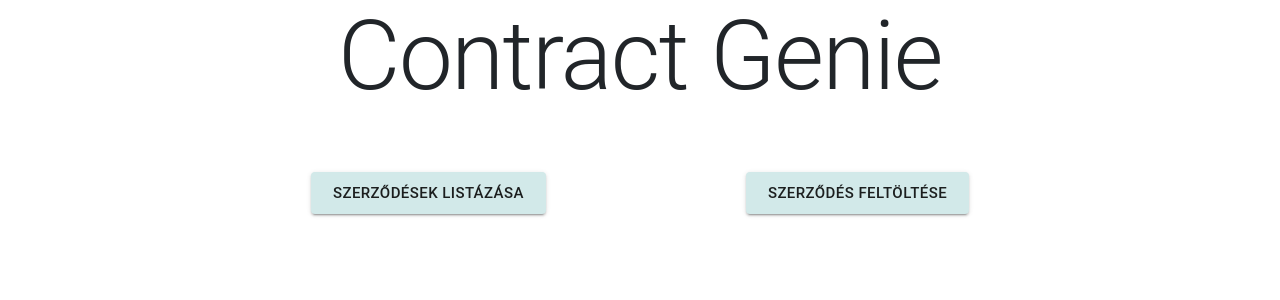
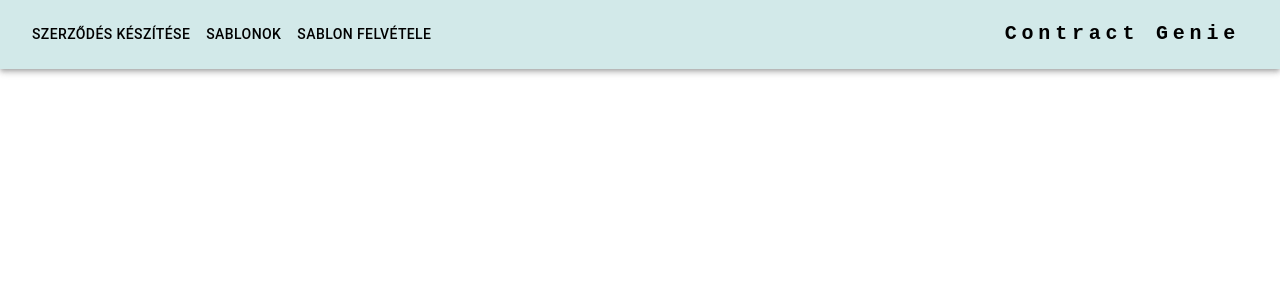
Before and after one commit to galkincso/ContractGenie, a React (Create React App) app in the folder client/: page / in a window 1280 px wide. Shown: the top 300 px of the page. Built offline with nearby package versions, Linux system fonts and the light colour scheme.

Commit message:
frontend
app bar

```diff
--- a/client/src/App.js
+++ b/client/src/App.js
@@ -14,13 +14,6 @@
 
   return (
     <>
-      <div className='header'>
-        <Box sx={{ width: '100%' }}>
-          <Typography variant="h1">
-            Contract Genie
-          </Typography>
-        </Box>
-      </div>
 
       <BrowserRouter>
         <Routes>
@@ -38,3 +31,13 @@
 export default App;
 
 // {contracts.map((contract) => <p key={contract.id}>{contract.id}-{contract.name}</p>)}
+
+/*
+<div className='header'>
+        <Box sx={{ width: '100%' }}>
+          <Typography variant="h1">
+            Contract Genie
+          </Typography>
+        </Box>
+      </div>
+*/
--- a/client/src/pages/Home.js
+++ b/client/src/pages/Home.js
@@ -1,24 +1,152 @@
 import React from 'react';
 import Button from '@mui/material/Button';
 import { useNavigate } from 'react-router-dom';
+import { AppBar, Avatar, Box, Container, IconButton, Menu, MenuItem, Toolbar, Tooltip, Typography } from '@mui/material';
+import MenuIcon from '@mui/icons-material/Menu';
+import AdbIcon from '@mui/icons-material/Adb';
+
 
 const Home = () => {
 
     const navigate = useNavigate();
+    const pages = ['Szerződés készítése', 'Sablonok', 'Sablon felvétele'];
 
-    function handleClickList (event) {
+    function handleClickList(event) {
         navigate("/list");
     }
-    function handleClickUpload (event) {
+    function handleClickUpload(event) {
         navigate("/upload");
     }
+    function handleNavigation(page) {
+        console.log("Page: ", page);
+    }
+
+    const [anchorElNav, setAnchorElNav] = React.useState(null);
+    const [anchorElUser, setAnchorElUser] = React.useState(null);
+
+    const handleOpenNavMenu = (event) => {
+        setAnchorElNav(event.currentTarget);
+    };
+
+    const handleCloseNavMenu = () => {
+        setAnchorElNav(null);
+    };
+
+    const handleCloseUserMenu = () => {
+        setAnchorElUser(null);
+    };
+
+
 
     return (
         <>
+            <AppBar position="static">
+                <Container maxWidth="xl">
+                    <Toolbar disableGutters>
+
+                        {/* Keskeny*/}
+                        <Box sx={{ flexGrow: 1, display: { xs: 'flex', md: 'none' } }}>
+                            <IconButton
+                                size="large"
+                                aria-label="account of current user"
+                                aria-controls="menu-appbar"
+                                aria-haspopup="true"
+                                onClick={handleOpenNavMenu}
+                                color="inherit">
+                                <MenuIcon />
+                            </IconButton>
+                            <Menu
+                                id="menu-appbar"
+                                anchorEl={anchorElNav}
+                                anchorOrigin={{
+                                    vertical: 'bottom',
+                                    horizontal: 'left',
+                                }}
+                                keepMounted
+                                transformOrigin={{
+                                    vertical: 'top',
+                                    horizontal: 'left',
+                                }}
+                                open={Boolean(anchorElNav)}
+                                onClose={handleCloseNavMenu}
+                                sx={{
+                                    display: { xs: 'block', md: 'none' },
+                                }}>
+                                     <MenuItem key={'készít'} onClick={handleCloseNavMenu}>
+                                        <Typography textAlign="center">Szerződés készítése</Typography>
+                                    </MenuItem>
+                                    <MenuItem key={'list'} onClick={handleClickList}>
+                                        <Typography textAlign="center">Sablonok</Typography>
+                                    </MenuItem>
+                                    <MenuItem key={'upload'} onClick={handleClickUpload}>
+                                        <Typography textAlign="center">Sablon felvétele</Typography>
+                                    </MenuItem>
+                                {/*
+                                {pages.map((page) => (
+                                    <MenuItem key={page} onClick={handleCloseNavMenu}>
+                                        <Typography textAlign="center">{page}</Typography>
+                                    </MenuItem>
+                                ))}
+                                */}
+                            </Menu>
+                        </Box>
+
+                        {/* Széles */}
+                        <Box sx={{ flexGrow: 1, display: { xs: 'none', md: 'flex' } }}>
+                            <Button
+                                sx={{ my: 2, color: 'black', display: 'block' }}
+                                key={'készít'}>Szerződés készítése</Button>
+                            <Button
+                                onClick={handleClickList}
+                                sx={{ my: 2, color: 'black', display: 'block' }}
+                                key={'list'}>Sablonok</Button>
+                            <Button
+                                onClick={handleClickUpload}
+                                sx={{ my: 2, color: 'black', display: 'block' }}
+                                key={'upload'}>Sablon felvétele</Button>
+                            {/*
+                            {pages.map((page) => (
+                                <Button
+                                    key={page}
+                                    onClick={handleNavigation(page)}
+                                    sx={{ my: 2, color: 'white', display: 'block' }}>
+                                    {page}
+                                </Button>
+                            ))}
+                            */}
+                        </Box>
+
+                        {/* MINDIG */}
+                        <Box sx={{ flexGrow: 0 }}>
+                            <Tooltip title="Open settings">
+                                <IconButton sx={{ p: 0 }}>
+                                    <Typography
+                                        variant="h6"
+                                        noWrap
+                                        component="a"
+                                        sx={{
+                                            mr: 2,
+                                            fontFamily: 'monospace',
+                                            fontWeight: 700,
+                                            letterSpacing: '.3rem',
+                                            color: 'black',
+                                            textDecoration: 'none',
+                                        }}>
+                                        Contract Genie
+                                    </Typography>
+                                </IconButton>
+                            </Tooltip>
+                        </Box>
+                    </Toolbar>
+                </Container>
+            </AppBar>
+
+            {/*
             <div className='options'>
                 <Button onClick={handleClickList} variant="contained" size='large'>Szerződések listázása</Button>
                 <Button onClick={handleClickUpload} variant="contained" size='large'>Szerződés feltöltése</Button>
             </div>
+            */}
         </>
     )
 
```
Also changed, not shown: 1 other file (tests, documents, lock files or other folders).
